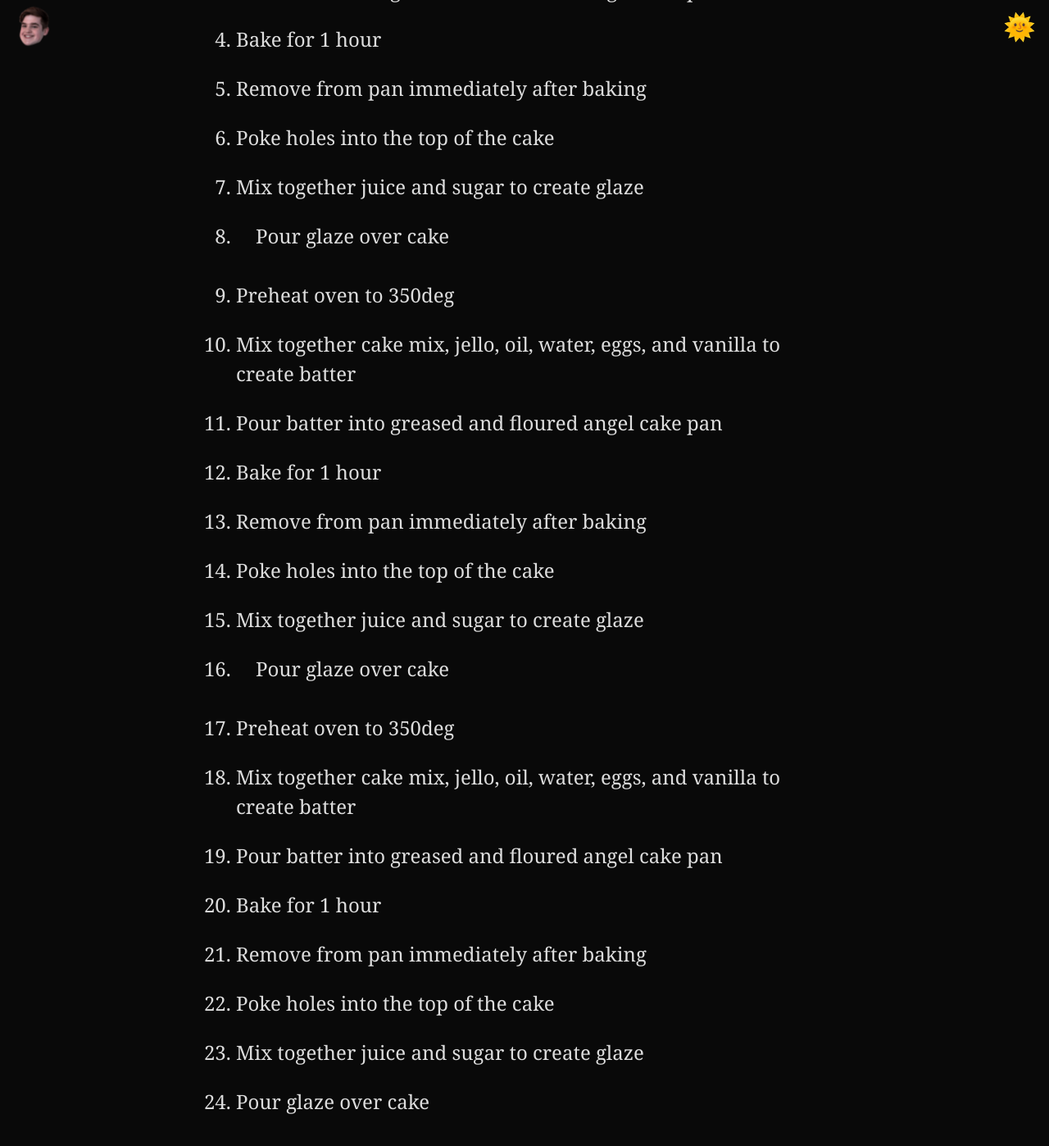
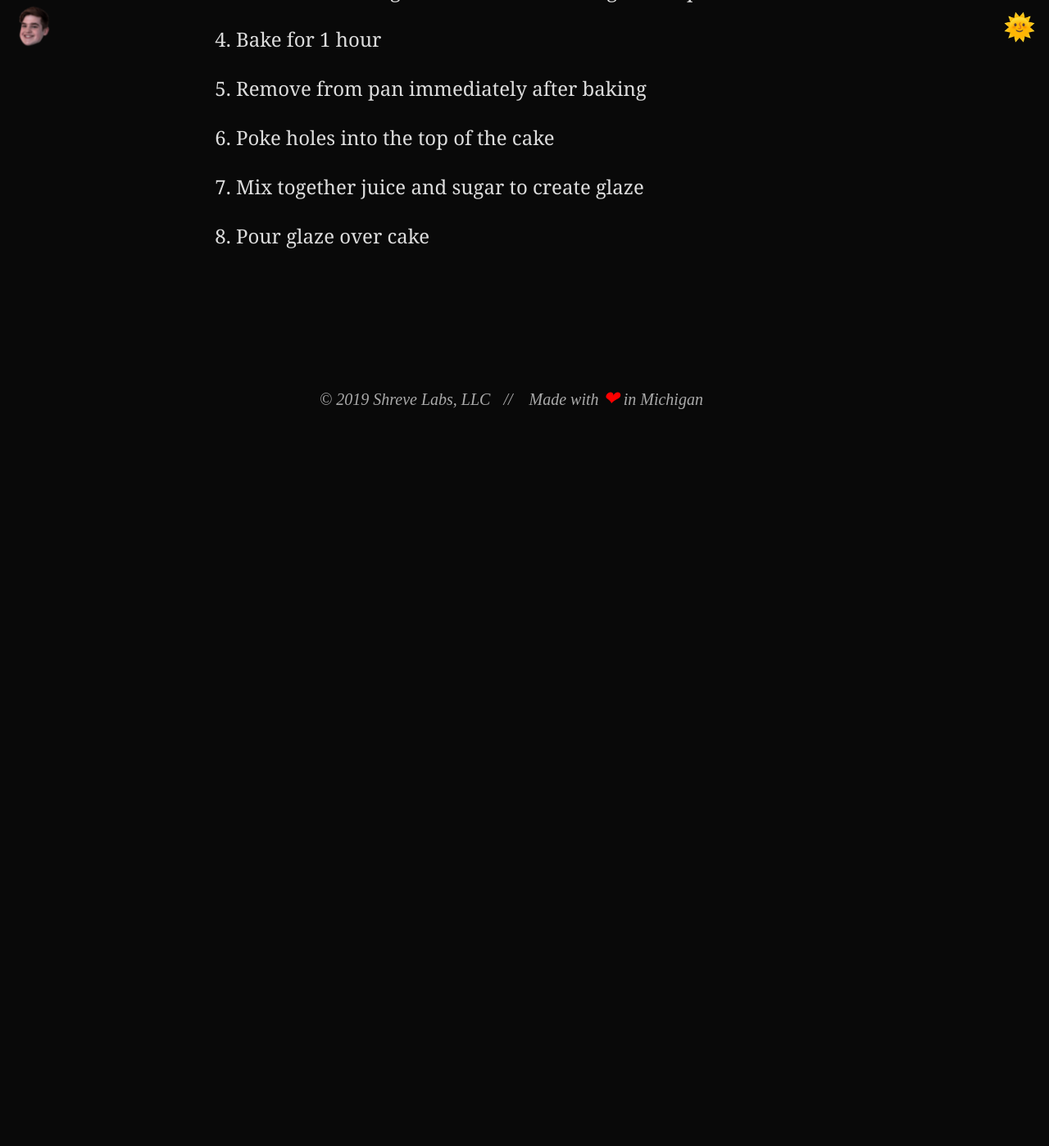
Before and after one commit to shreve/shreve.io, a Jekyll site: the page built from _recipes/orange-juice-cake.md, in a window 1280 px wide and 1400 px high, scrolled down 1098 px. Shown: the whole window at 82% size. Built offline with Jekyll 4.4.1, drawn with Linux system fonts in a browser that asks for light colours; some web fonts are replaced; after the commit the page ends 1612 px from its top, so only the background shows below that.

Commit message:
Fix orange juice cake recipe

```diff
--- a/_recipes/orange-juice-cake.md
+++ b/_recipes/orange-juice-cake.md
@@ -26,22 +26,3 @@ title: Orange Juice Cake
 6. Poke holes into the top of the cake
 7. Mix together juice and sugar to create glaze
 8. Pour glaze over cake
-
-
-1. Preheat oven to 350deg
-2. Mix together cake mix, jello, oil, water, eggs, and vanilla to create batter
-3. Pour batter into greased and floured angel cake pan
-4. Bake for 1 hour
-5. Remove from pan immediately after baking
-6. Poke holes into the top of the cake
-7. Mix together juice and sugar to create glaze
-8. Pour glaze over cake
-
-1. Preheat oven to 350deg
-2. Mix together cake mix, jello, oil, water, eggs, and vanilla to create batter
-3. Pour batter into greased and floured angel cake pan
-4. Bake for 1 hour
-5. Remove from pan immediately after baking
-6. Poke holes into the top of the cake
-7. Mix together juice and sugar to create glaze
-8. Pour glaze over cake
```
